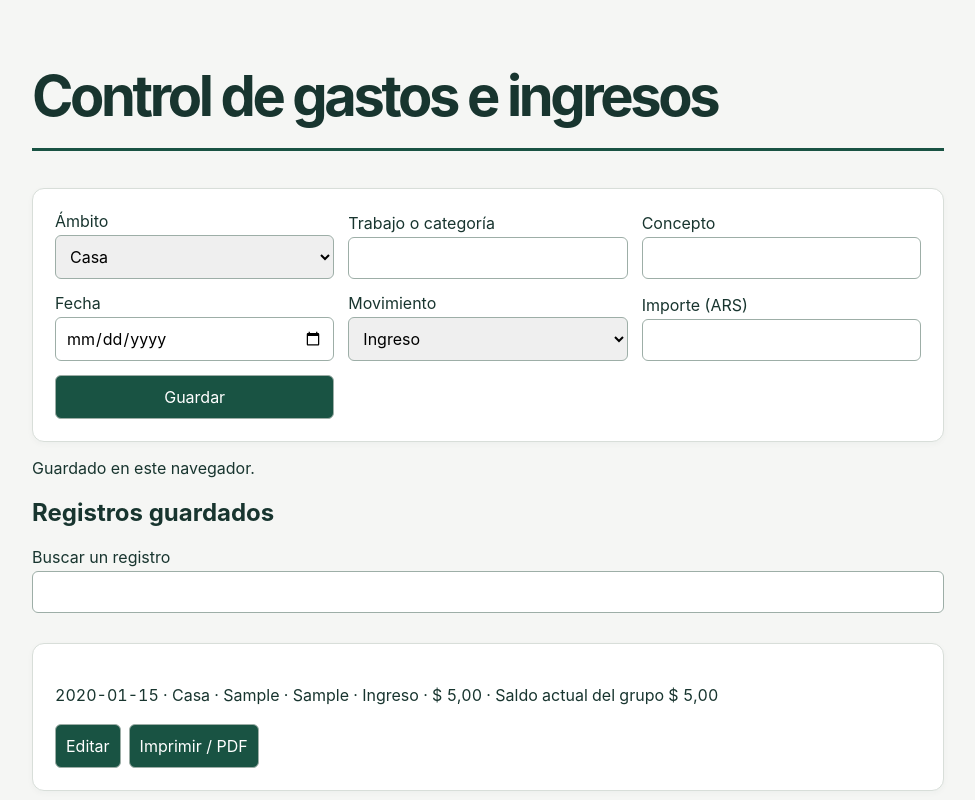
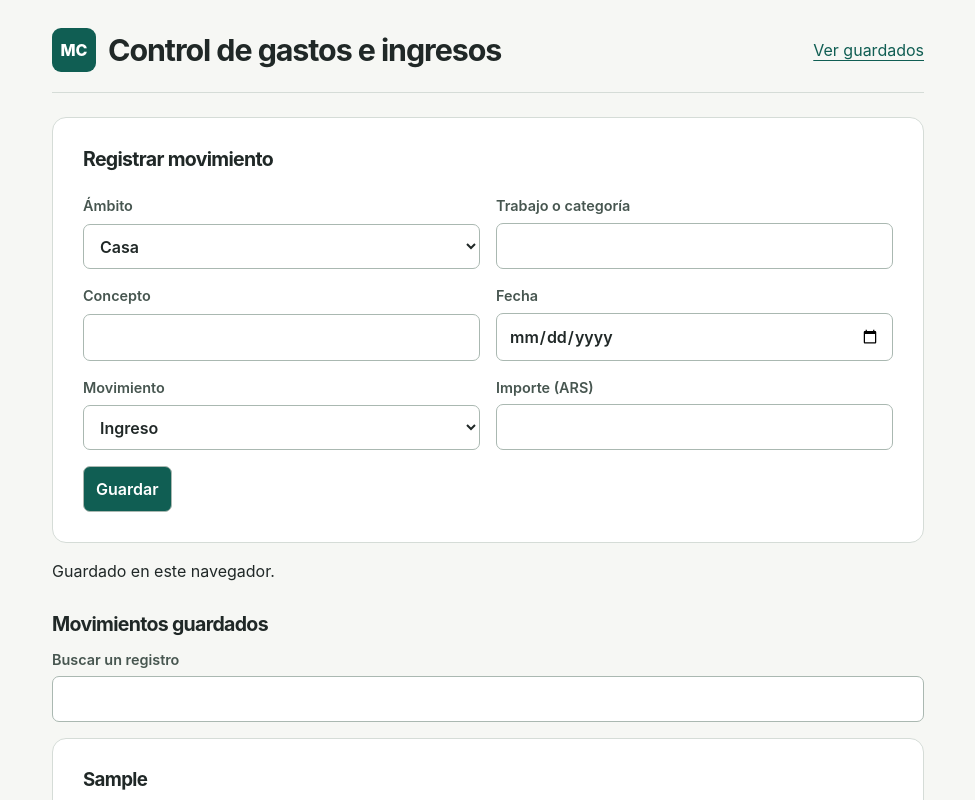
Before and after one commit to Lucioelpro22/control-gastos-ingresos, a plain HTML site: page index.html in a window 1280 px wide. Both pictures are taken after typing "Sample", "Sample", "2020-01-15", "5" into the empty fields and a click on the button "Guardar". Shown: the top 800 px of the page, without its empty margins (152-1127 px from the left). Drawn offline with Linux system fonts and the light colour scheme.

Commit message:
Aplicar diseño minimalista y destacar resultados

```diff
--- a/index.html
+++ b/index.html
@@ -1,19 +1,27 @@
 <!doctype html><html lang="es-AR"><meta charset="utf-8"><meta name="viewport" content="width=device-width,initial-scale=1"><title>Control de gastos e ingresos</title><style>
-*{box-sizing:border-box}body{font:16px Inter,system-ui;color:#18352f;background:#f2f4ec;max-width:800px;margin:auto;padding:24px}h1{font-size:clamp(32px,7vw,56px);letter-spacing:-.06em}form,article{background:white;padding:22px;border-radius:12px;margin-bottom:14px}form{display:grid;gap:14px}label{display:grid;gap:4px}input,select,button{font:inherit;padding:10px;border:1px solid #9daea7;border-radius:6px}button{background:#195343;color:white;cursor:pointer}p{white-space:pre-wrap}article button{margin-right:8px}@media print{form,button,#status,article:not(.print){display:none}body{background:white}}
-
-body{max-width:960px;background:#f5f6f4}
-h1{border-bottom:3px solid #195343;padding-bottom:18px}
-form,article{border:1px solid #d8ded9;box-shadow:0 2px 6px #18352f09}
-form{grid-template-columns:repeat(auto-fit,minmax(min(220px,100%),1fr));align-items:end}
-button{min-height:44px}article p{line-height:1.65;font-variant-numeric:tabular-nums}
-#search{width:100%;margin-bottom:14px}button:focus-visible,input:focus-visible{outline:3px solid #db9738}
-@media print{.toolbar,#empty,h2{display:none}article{box-shadow:none;border:0}h1{font-size:25pt}}
-</style><main><h1>Control de gastos e ingresos</h1><form><label>Ámbito<select><option>Casa</option><option>Emprendimiento</option></select></label>
+:root{color-scheme:light;--ink:#202827;--accent:#105e53;--line:#d5dcd7;--paper:#fff;--ground:#f6f7f4}
+*{box-sizing:border-box}body{margin:0;background:var(--ground);color:var(--ink);font:16px/1.5 Inter,system-ui,sans-serif}
+main{max-width:960px;margin:auto;padding:28px clamp(16px,4vw,44px) 64px}
+header,.actions{display:flex;align-items:center;gap:12px;flex-wrap:wrap}header{border-bottom:1px solid var(--line);padding-bottom:20px;margin-bottom:24px}
+.mark{display:grid;place-items:center;width:44px;height:44px;background:var(--accent);color:white;font-weight:800;border-radius:9px}
+h1,h2,h3{letter-spacing:-.035em;line-height:1.2}h1{margin:0;font-size:clamp(1.35rem,4vw,1.9rem)}header a{margin-left:auto}a{color:var(--accent);text-underline-offset:4px}
+form,.panel,article{border:1px solid var(--line);border-radius:14px;background:var(--paper);padding:clamp(18px,3vw,30px)}
+form{display:grid;grid-template-columns:repeat(2,minmax(0,1fr));gap:16px}form h2,form .actions{grid-column:1/-1}
+h2{font-size:1.22rem;margin:0 0 8px}h3{margin:0 0 8px}label{display:grid;gap:6px;font-size:.9rem;color:#475650;font-weight:600}
+input,select,button{max-width:100%;min-width:0;padding:10px 12px;border:1px solid #aab8b1;border-radius:7px;background:white;color:var(--ink);font:inherit;font-size:1rem}
+button{min-height:44px;cursor:pointer;font-weight:600}button:hover{background:#edf5f1}form button:first-of-type,.primary{background:var(--accent);color:white}
+:focus-visible{outline:3px solid #278779;outline-offset:2px}[hidden]{display:none!important}
+.toolbar{margin:30px 0 16px}.toolbar h2{margin-bottom:12px}article{margin:12px 0;overflow-wrap:anywhere}article p{white-space:pre-wrap}
+.amount{display:block;color:var(--accent);font-size:clamp(1.25rem,4vw,1.65rem);font-variant-numeric:tabular-nums;padding:12px 0;border-top:1px solid var(--line);margin-top:14px}article button{margin:6px 8px 0 0}#status:empty{display:none}
+@media(max-width:600px){form{grid-template-columns:1fr}header a{margin-left:0}}
+@page{size:A4;margin:16mm}
+@media print{body{background:white}main{max-width:none;padding:0}form,button,.toolbar,#empty,#status,header a,article:not(.print){display:none!important}article{border:0;padding:0}.mark{background:white;color:var(--ink);border:1px solid currentColor}}
+</style><main><header><span class="mark" aria-hidden="true">MC</span><h1>Control de gastos e ingresos</h1><a href="#history">Ver guardados</a></header><form><h2>Registrar movimiento</h2><label>Ámbito<select><option>Casa</option><option>Emprendimiento</option></select></label>
 <label>Trabajo o categoría<input required maxlength="160"></label>
 <label>Concepto<input required maxlength="160"></label>
 <label>Fecha<input required type="date"></label>
 <label>Movimiento<select><option>Ingreso</option><option>Gasto</option></select></label>
-<label>Importe (ARS)<input required type="number" step="any" min="0"></label><button>Guardar</button><button type="button" id="cancel" hidden>Cancelar edición</button></form><p id="status" role="status"></p><div class="toolbar"><h2>Registros guardados</h2><label>Buscar un registro<input id="search" type="search"></label></div><p id="empty"></p><section></section></main><script>
+<label>Importe (ARS)<input required type="number" step="any" min="0"></label><div class="actions"><button>Guardar</button><button type="button" id="cancel" hidden>Cancelar edición</button></div></form><p id="status" role="status"></p><div class="toolbar" id="history"><h2>Movimientos guardados</h2><label>Buscar un registro<input id="search" type="search"></label></div><p id="empty"></p><section></section></main><script>
 const key='control-gastos-ingresos-v1';
 const form=document.querySelector('form');
 const controls=[...form.querySelectorAll('input,select')];
@@ -24,7 +32,7 @@ let rows=JSON.parse(localStorage.getItem(key)||'[]');
 let editing=-1;
 function describe(v){
   const n=i=>Number(v[i]);
-  const grupo=rows.filter(r=>r[0]===v[0] && r[1].trim().toLocaleLowerCase()===v[1].trim().toLocaleLowerCase()); const saldo=grupo.reduce((s,r)=>s+(r[4]==='Ingreso'?1:-1)*Number(r[5]),0); return [v[3],v[0],v[1],v[2],v[4],money(n(5)), 'Saldo actual del grupo '+money(saldo)].join(' · ')
+  const grupo=rows.filter(r=>r[0]===v[0] && r[1].trim().toLocaleLowerCase()===v[1].trim().toLocaleLowerCase()); const saldo=grupo.reduce((s,r)=>s+(r[4]==='Ingreso'?1:-1)*Number(r[5]),0); return [v[3],v[0],v[1],v[2],v[4],money(n(5)), 'Saldo actual del grupo '+money(saldo)]
 }
 const cancel=document.querySelector('#cancel');
 function resetForm(){
@@ -42,8 +50,14 @@ function render(){
     if(!row.join(' ').toLocaleLowerCase().includes(search.value.trim().toLocaleLowerCase())) return;
     const card=document.createElement('article');
     const summary=document.createElement('p');
-    summary.textContent=describe(row);
-    card.append(summary);
+    const parts=describe(row);
+    const title=document.createElement('h3');
+    title.textContent=parts[3];
+    summary.textContent=[0, 1, 2, 4, 5].map(i=>parts[i]).join(' · ');
+    const amount=document.createElement('strong');
+    amount.className='amount';
+    amount.textContent=parts[parts.length-1];
+    card.append(title,summary,amount);
     for(const label of ['Editar','Imprimir / PDF']){
       const button=document.createElement('button');
       button.textContent=label;
```
